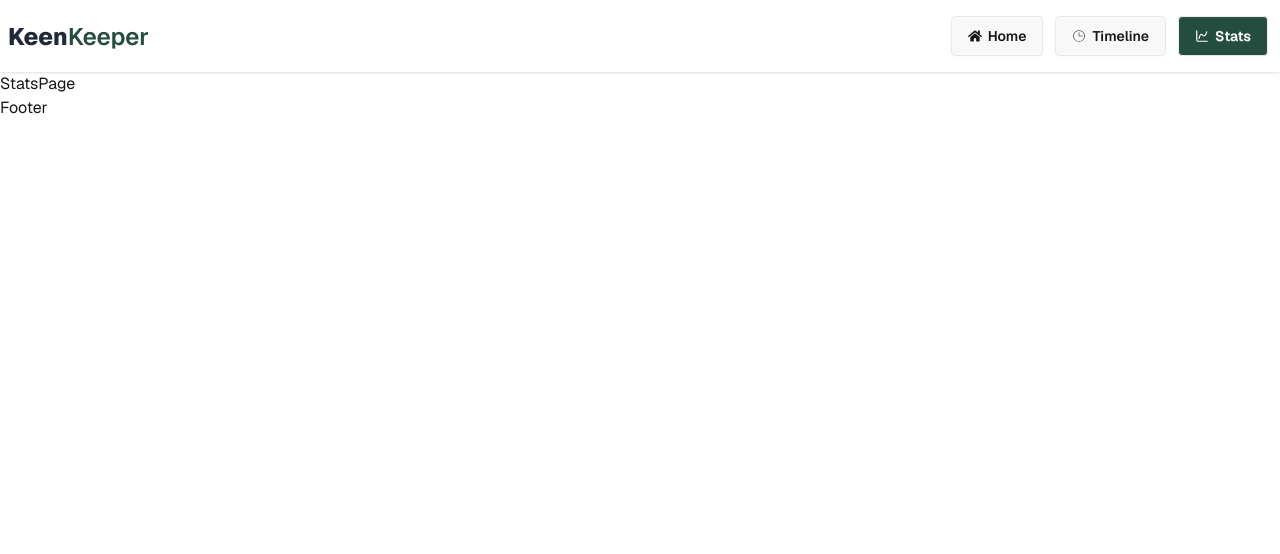
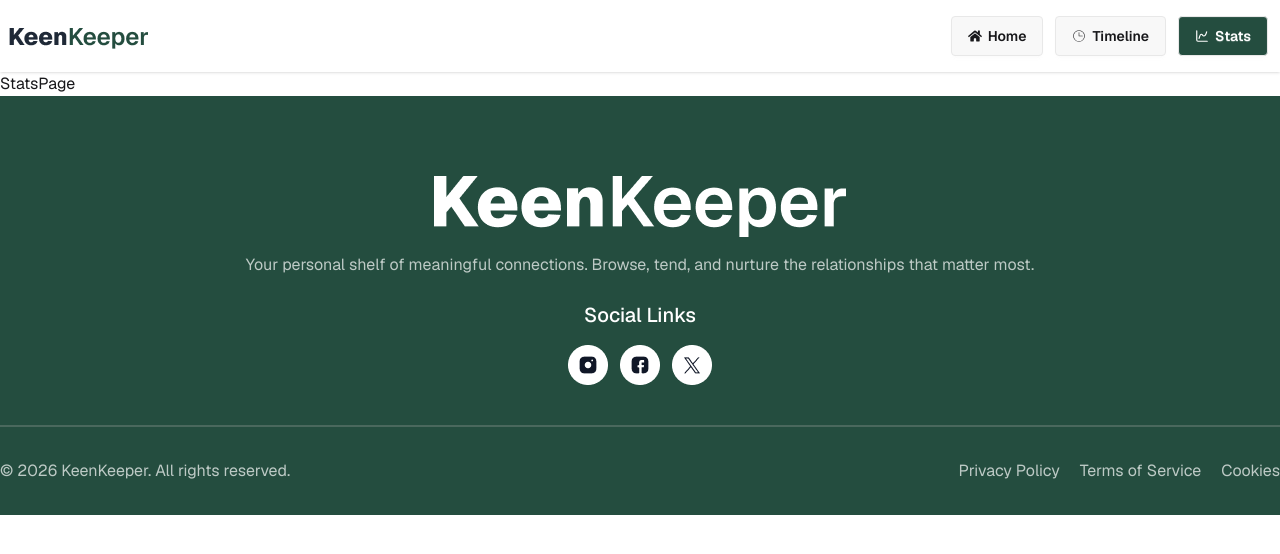
Before and after one commit to IamPial/keenkeeper-app, a React (Vite) app: page /stats in a window 1280 px wide. Shown: the top 554 px of the page. Built offline with nearby package versions, Linux system fonts and the light colour scheme.

Commit message:
created footer section markup

```diff
--- a/src/components/shared/Footer.jsx
+++ b/src/components/shared/Footer.jsx
@@ -1,9 +1,46 @@
 import React from "react";
+import footerLogo from "../../assets/logo-xl.png";
+import instagram from "../../assets/instagram.png";
+import facebook from "../../assets/facebook.png";
+import twitter from "../../assets/twitter.png";
 
 const Footer = () => {
   return (
-    <div>
-      <h2>Footer</h2>
+    <div className="bg-[#244D3F] pt-20">
+      <div className="container mx-auto">
+        <div className="text-center pb-10">
+          <img className="mx-auto mb-4" src={footerLogo} alt="Footer" />
+          <p className="text-[16px] leading-6 text-white/70">
+            Your personal shelf of meaningful connections. Browse, tend, and
+            nurture the relationships that matter most.
+          </p>
+          <div className="mt-6 space-y-4">
+            <h2 className="text-xl font-medium text-white">Social Links</h2>
+            <ul className="flex justify-center items-center gap-3">
+              <li>
+                <img src={instagram} alt="Instagram" />
+              </li>
+              <li>
+                <img src={facebook} alt="Facebook" />
+              </li>
+              <li>
+                <img src={twitter} alt="Twitter" />
+              </li>
+            </ul>
+          </div>
+        </div>
+        <div className="divider h-0.5 bg-white/20 my-0"></div>
+        <div className="flex justify-between py-8">
+          <p className="text-white/70">
+            &copy; 2026 KeenKeeper. All rights reserved.
+          </p>
+          <div className="flex gap-5">
+            <span className="text-white/70">Privacy Policy</span>
+            <span className="text-white/70">Terms of Service</span>
+            <span className="text-white/70">Cookies</span>
+          </div>
+        </div>
+      </div>
     </div>
   );
 };
```
